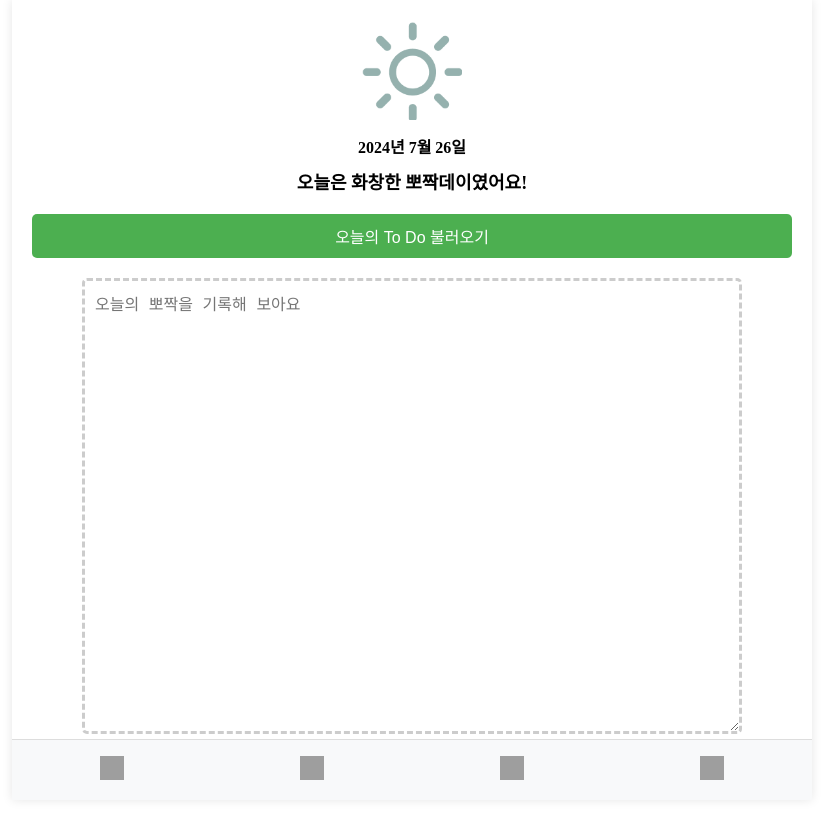
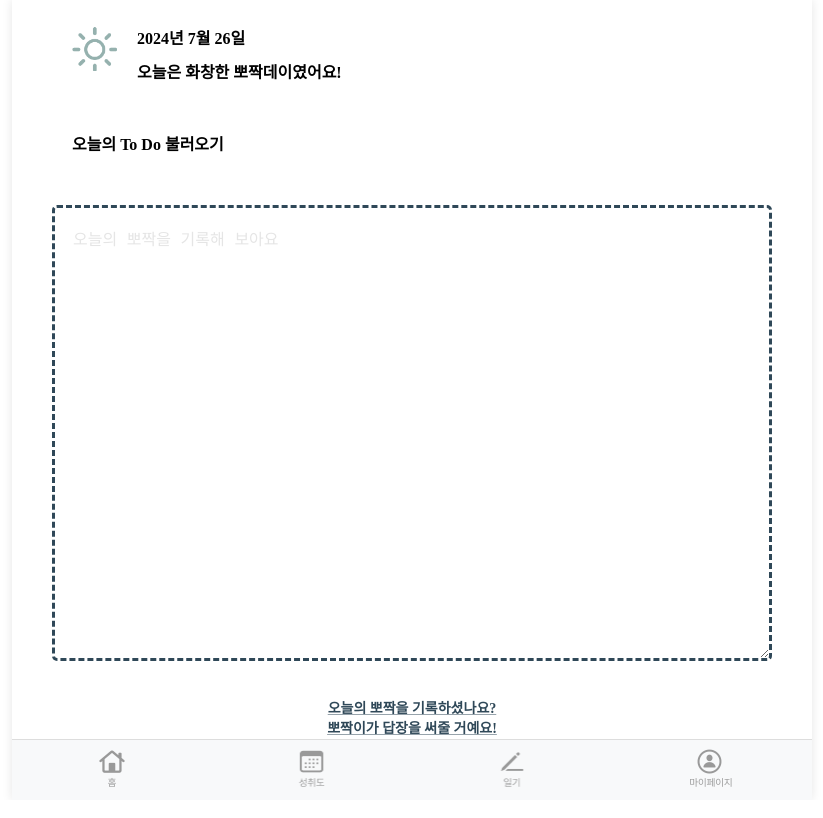
Before and after one commit to seoiiwon/Haruppojak, a Python web app: template Web/templates/DiaryPage/writeDiary.html in a window 1280 px wide. Shown: the whole page, without its empty margins (228-1051 px from the left). After the commit the page ends 787 px from the top, so only its background shows below. Run offline with Jinja, Linux system fonts and the light colour scheme; the template is opened without the code that fills it, so the values that code supplies are empty; some web fonts are replaced; grey boxes are pictures that could not be loaded.

Commit message:
[STYLE] writeDiary페이지 디자인 일부 수정
-텍스트 위치 수정 필요
-오늘의 투두 불러오기 부분 이미지 삽입, 밑줄 수정 필요
-오늘의 투두>모달 디자인 필요

```diff
--- a/Web/static/css/DiaryPage/writeDiary.css
+++ b/Web/static/css/DiaryPage/writeDiary.css
@@ -29,6 +29,7 @@ body {
   display: flex;
   flex-direction: column;
   justify-content: space-between;
+  align-items: center;
 }
 
 .content {
@@ -36,43 +37,56 @@ body {
   padding: 20px;
   box-sizing: border-box;
   flex: 1;
+  display: flex;
+  flex-direction: column;
+  align-items: center;
 }
 
 .header {
-  margin-bottom: 20px;
+  display: flex;
+  width: calc(100% - 80px);
+  flex-direction: row;
+  margin-bottom: 38px;
 }
 
 .weather-image {
-  width: 100px;
-  height: 100px;
+  width: 45px;
+  height: 45px;
+  margin-right: 20px;
+  margin-top: 6px;
+}
+
+.date-wrapper {
+  display: flex;
+  flex-direction: column;
+  align-items: flex-start;
+  list-style-type: none;
+  padding: 0;
+  margin: 0;
 }
 
 .date {
   font-size: 16px;
-  margin-top: 10px;
+  margin-top: 5px;
 }
 
 .header-text {
-  font-size: 18px;
+  font-size: 16px;
   margin-top: 10px;
   font-weight: bold;
 }
 
 .todo-button {
   display: block;
-  width: 100%;
+  width: calc(100% - 80px);
   padding: 10px;
-  background-color: #4caf50;
-  color: white;
+  color: black; /* 3번 수정 사항 */
+  background-color: transparent;
   border: none;
-  border-radius: 5px;
   font-size: 16px;
   cursor: pointer;
-  margin-bottom: 20px;
-}
-
-.todo-button:hover {
-  background-color: #45a049;
+  margin-bottom: 40px; /* 6번 수정 사항 */
+  text-align: left;
 }
 
 .modal {
@@ -113,19 +127,65 @@ body {
 }
 
 .diary-textfield {
-  width: calc(100% - 100px);
+  width: calc(100% - 40px);
   height: 456px;
   padding: 10px;
-  border: 3px dashed #ccc;
+  border: 3px dashed #2f4858;
   border-radius: 5px;
   font-size: 16px;
-  margin-bottom: 20px;
+  margin-bottom: 36px;
   box-sizing: border-box;
 }
 
+.diary-textfield::placeholder {
+  color: #e5e5e5;
+  position: relative;
+  top: 8px;
+  left: 8px;
+}
+
+.footer {
+  display: flex;
+  flex-direction: column;
+  align-items: center;
+  color: #2f4858;
+}
+
 .footer a {
-  color: #4caf50;
+  color: #2f4858;
   text-decoration: none;
   font-size: 14px;
   text-decoration: underline;
+  text-decoration-color: #97a3ab;
 }
+
+.tabbar {
+  display: flex;
+  justify-content: space-around;
+  align-items: center;
+  width: 100%;
+  max-width: 800px;
+  height: 60px;
+  background-color: #f8f9fa;
+  border-top: 1px solid #ddd;
+  position: fixed;
+  bottom: 0;
+  z-index: 1000;
+  left: 0;
+  right: 0;
+  margin: 0 auto;
+}
+
+.tab {
+  display: flex;
+  flex-direction: column;
+  justify-content: center;
+  align-items: center;
+  color: #333;
+}
+
+.tab img {
+  width: 48px;
+  height: 40px;
+  margin-bottom: 5px;
+}
--- a/Web/static/css/tabbar.css
+++ b/Web/static/css/tabbar.css
@@ -32,7 +32,7 @@
 }
 
 .tab img {
-  width: 24px;
-  height: 24px;
+  width: 48px;
+  height: 40px;
   margin-bottom: 5px;
 }
--- a/Web/templates/DiaryPage/writeDiary.html
+++ b/Web/templates/DiaryPage/writeDiary.html
@@ -50,12 +50,14 @@
             alt="Weather Image"
             class="weather-image"
           />
-          <div id="current-date" class="date"></div>
-          <div class="header-text">오늘은 화창한 뽀짝데이였어요!</div>
+          <ul class="date-wrapper">
+            <li id="current-date" class="date"></li>
+            <li class="header-text">오늘은 화창한 뽀짝데이였어요!</li>
+          </ul>
         </div>
-        <button onclick="showSampleModal()" class="todo-button">
+        <div onclick="showSampleModal()" class="todo-button">
           오늘의 To Do 불러오기
-        </button>
+        </div>
         <div class="modal" id="modal">
           <div class="modal-content">
             <span class="close-button" onclick="closeModal()">&times;</span>
@@ -70,29 +72,21 @@
           <a href="#" onclick="goToReply()"
             >오늘의 뽀짝을 기록하셨나요?<br />뽀짝이가 답장을 써줄 거예요!</a
           >
-          <!-- 탭바 시작 -->
+        </div>
+      </div>
       <div class="tabbar">
         <div class="tab">
-              <img src="../../static/img/tabbar/홈-off.png" alt="Home" />
+          <img src="../../static/img/tabbar/홈-off.png" alt="Home" />
         </div>
         <div class="tab">
-              <img
-                src="../../static/img/tabbar/캘린더-off.png"
-                alt="Calendar"
-              />
+          <img src="../../static/img/tabbar/캘린더-off.png" alt="Calendar" />
         </div>
         <div class="tab">
-              <img src="../../static/img/tabbar/일기-off.png" alt="Diary" />
+          <img src="../../static/img/tabbar/일기-off.png" alt="Diary" />
         </div>
         <div class="tab">
-              <img
-                src="../../static/img/tabbar/마이페이지-off.png"
-                alt="MyPage"
-              />
+          <img src="../../static/img/tabbar/마이페이지-off.png" alt="MyPage" />
         </div>
-          </div>
-        </div>
-        <!-- 탭바 끝 -->
       </div>
     </div>
   </body>
```
Lines whose indentation alone changed are shown as unchanged.
